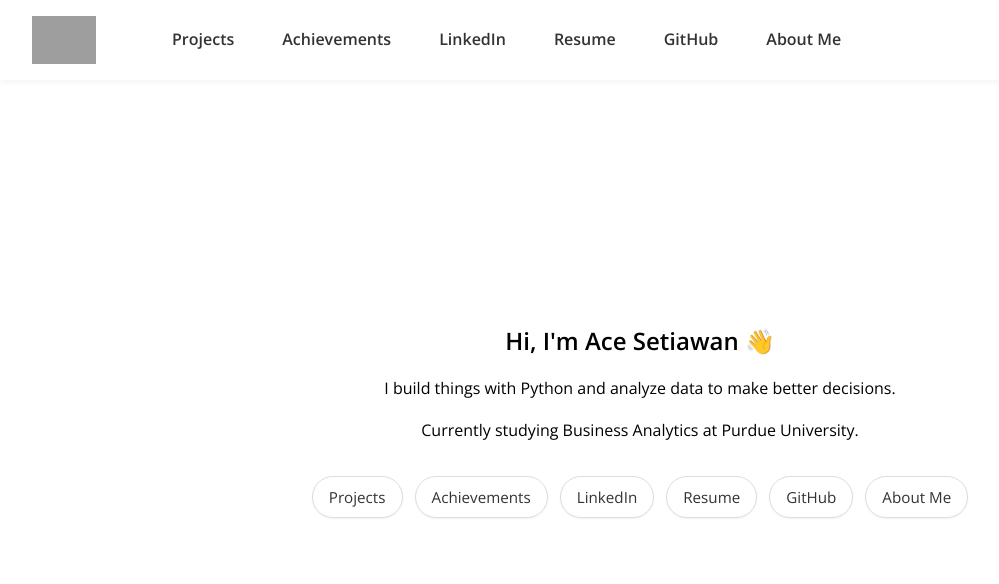
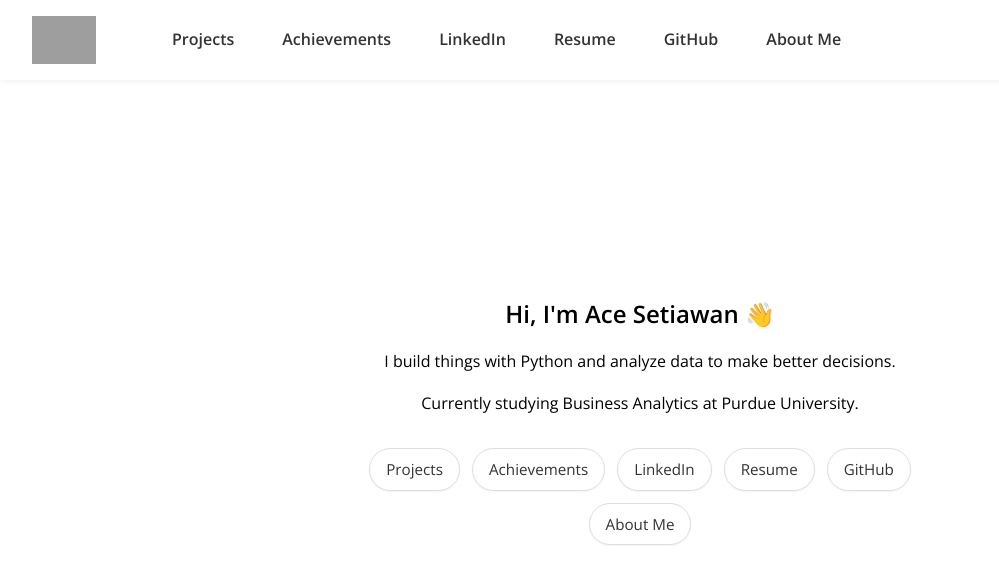
Before and after one commit to acepocalypse/acepocalypse.github.io, a Jekyll site: the page built from index.html, in a window 1280 px wide and 900 px high. Shown: the top 584 px of the window, without its empty margins (0-999 px from the left). Built offline with Jekyll 4.4.1, drawn with Linux system fonts in a browser that asks for light colours; grey boxes are pictures that could not be loaded.

Commit message:
Remove redundant styles for homepage layout to streamline CSS

```diff
--- a/assets/css/style.css
+++ b/assets/css/style.css
@@ -48,21 +48,6 @@ a {
   text-align: center;
   padding: 0 1rem;
   margin-top: -80px; /* counteracts sticky header pushing it down */
-}
-
-body.home-page .fullscreen-center {
-  display: flex;
-  align-items: center;
-  justify-content: center;
-  min-height: 100vh;
-  flex-direction: column;
-  text-align: center;
-  padding: 2rem;
-}
-
-body.home-page .intro {
-  max-width: 1200px;
-  width: 100%;
 }
 
 .intro {
```
